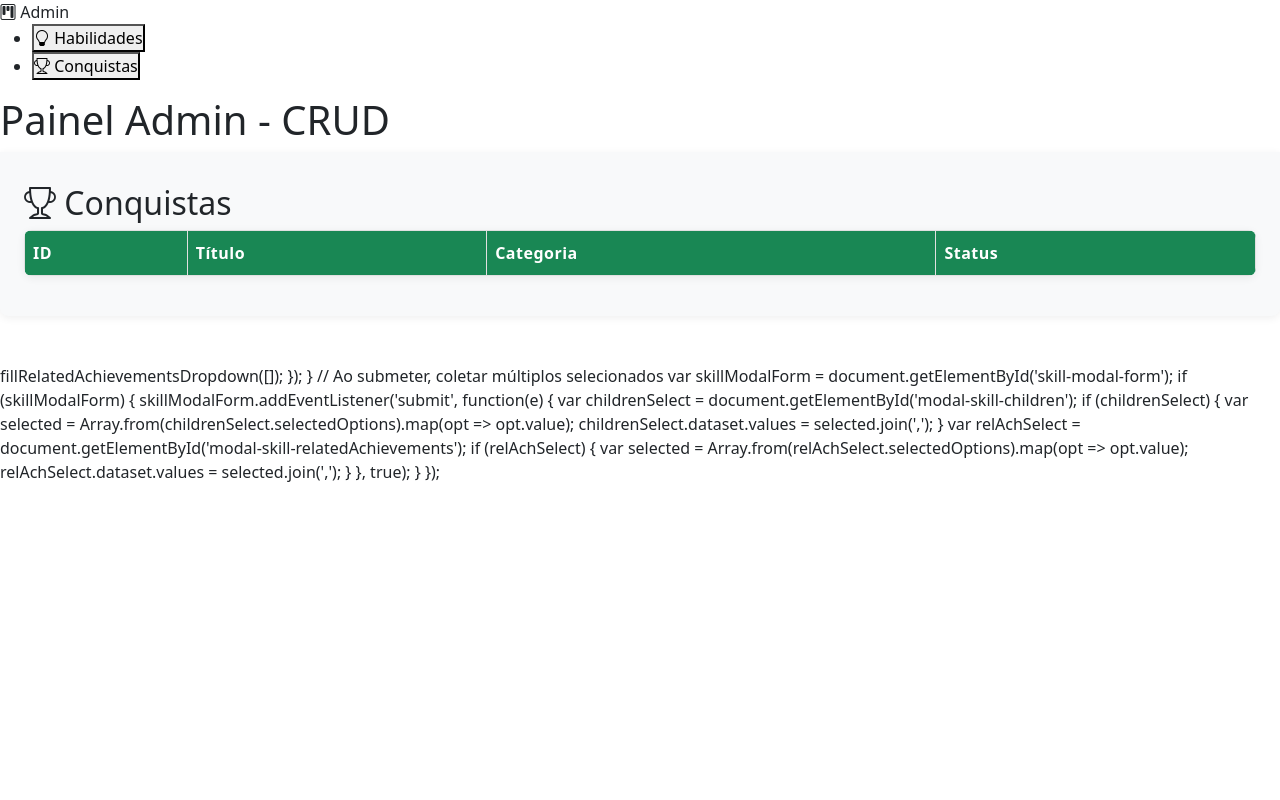
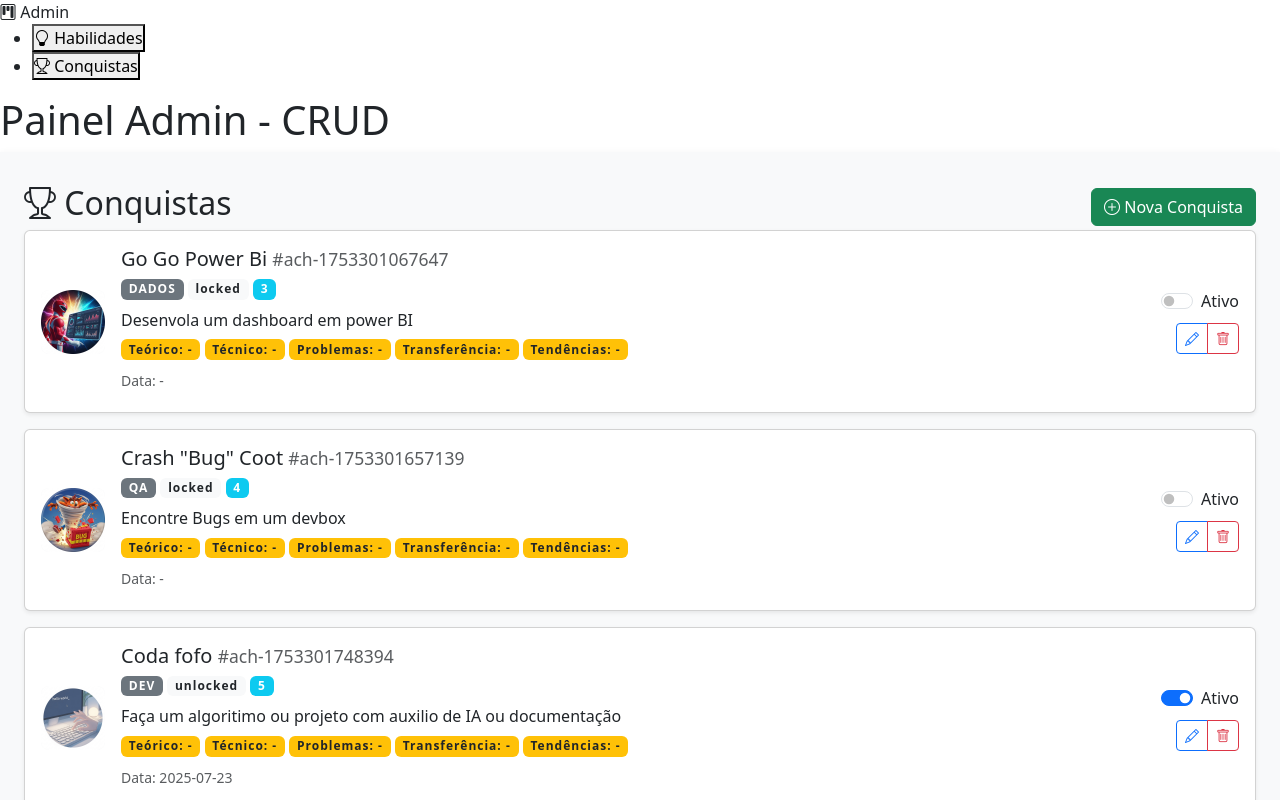
Before and after one commit to matteusbonotto/competence-page, a website: page admin.html in a window 1280 px wide. Both pictures are taken after a click on the button "Conquistas". Shown: the top 800 px of the page. Drawn offline with nearby package versions, Linux system fonts and the light colour scheme.

Commit message:
Listagem de Conqusitas feita

```diff
--- a/admin.html
+++ b/admin.html
@@ -314,20 +314,11 @@
         <div id="skills-list" class="card-list"></div>
       </section>
       <section class="crud-section" id="achievements-section">
-        <div class="section-header">
+        <div class="section-header d-flex justify-content-between align-items-center">
           <h2><i class="bi bi-trophy"></i> Conquistas</h2>
+          <button class="btn btn-success" id="btnAddAchievementModal" type="button"><i class="bi bi-plus-circle"></i> Nova Conquista</button>
         </div>
-        <table class="crud-table" id="achievements-table">
-          <thead>
-            <tr>
-              <th>ID</th>
-              <th>Título</th>
-              <th>Categoria</th>
-              <th>Status</th>
-            </tr>
-          </thead>
-          <tbody></tbody>
-        </table>
+        <div id="achievements-list" class="card-list"></div>
       </section>
     </main>
     <script>
@@ -384,8 +375,67 @@
           list.innerHTML = '<div class="alert alert-danger">Erro ao carregar habilidades.</div>';
         }
       }
+
+      // Listagem de conquistas em cards horizontais col-12
+      async function renderAchievementsList() {
+        const list = document.getElementById('achievements-list');
+        list.innerHTML = '<div class="text-center py-4">Carregando...</div>';
+        try {
+          const res = await fetch('data/achievements.json');
+          const data = await res.json();
+          if (!Array.isArray(data) || data.length === 0) {
+            list.innerHTML = '<div class="alert alert-info">Nenhuma conquista encontrada.</div>';
+            return;
+          }
+          list.innerHTML = '';
+          data.forEach(ach => {
+            const scores = ach.scores || {};
+            const img = ach.image || ach.img || '';
+            const evidence = ach.evidence ? `<a href="${ach.evidence}" target="_blank" class="badge bg-success">Evidência</a>` : '';
+            const card = document.createElement('div');
+            card.className = 'card mb-3 col-12 shadow-sm';
+            card.innerHTML = `
+              <div class="card-body d-flex flex-wrap align-items-center justify-content-between gap-3">
+                <div class="d-flex align-items-center gap-3 flex-wrap">
+                  <div style="width:64px;height:64px;overflow:hidden;border-radius:8px;background:#f8f9fa;display:flex;align-items:center;justify-content:center;">
+                    ${img ? `<img src="${img}" alt="img" style="max-width:100%;max-height:100%;object-fit:cover;">` : '<i class="bi bi-image fs-1 text-secondary"></i>'}
+                  </div>
+                  <div>
+                    <h5 class="mb-1">${ach.title || ''} <small class="text-muted">#${ach.id || ''}</small></h5>
+                    <div class="mb-1"><span class="badge bg-secondary">${ach.category || ''}</span> <span class="badge bg-light text-dark">${ach.status || ''}</span> <span class="badge bg-info">${ach.difficulty || '-'}</span></div>
+                    <div class="mb-1">${ach.description || ''}</div>
+                    <div class="mb-1">
+                      <span class="badge bg-warning text-dark">Teórico: ${scores.theoretical ?? '-'}</span>
+                      <span class="badge bg-warning text-dark">Técnico: ${scores.technical ?? '-'}</span>
+                      <span class="badge bg-warning text-dark">Problemas: ${scores.problem_solving ?? '-'}</span>
+                      <span class="badge bg-warning text-dark">Transferência: ${scores.knowledge_transfer ?? '-'}</span>
+                      <span class="badge bg-warning text-dark">Tendências: ${scores.trends ?? '-'}</span>
+                    </div>
+                    <div class="mb-1"><small class="text-muted">Data: ${ach.unlockedDate || '-'}</small> ${evidence}</div>
+                  </div>
+                </div>
+                <div class="d-flex flex-column gap-2 align-items-end">
+                  <div class="form-check form-switch">
+                    <input class="form-check-input" type="checkbox" id="active-achievement-${ach.id}" ${ach.status !== 'locked' ? 'checked' : ''}>
+                    <label class="form-check-label" for="active-achievement-${ach.id}">Ativo</label>
+                  </div>
+                  <div class="btn-group">
+                    <button class="btn btn-outline-primary btn-sm" title="Editar"><i class="bi bi-pencil"></i></button>
+                    <button class="btn btn-outline-danger btn-sm" title="Excluir"><i class="bi bi-trash"></i></button>
+                  </div>
+                </div>
+              </div>
+            `;
+            list.appendChild(card);
+          });
+        } catch (e) {
+          list.innerHTML = '<div class="alert alert-danger">Erro ao carregar conquistas.</div>';
+        }
+      }
+
       document.addEventListener('DOMContentLoaded', function() {
         renderSkillsList();
+        renderAchievementsList();
       });
     </script>
             fillRelatedAchievementsDropdown([]);
```
